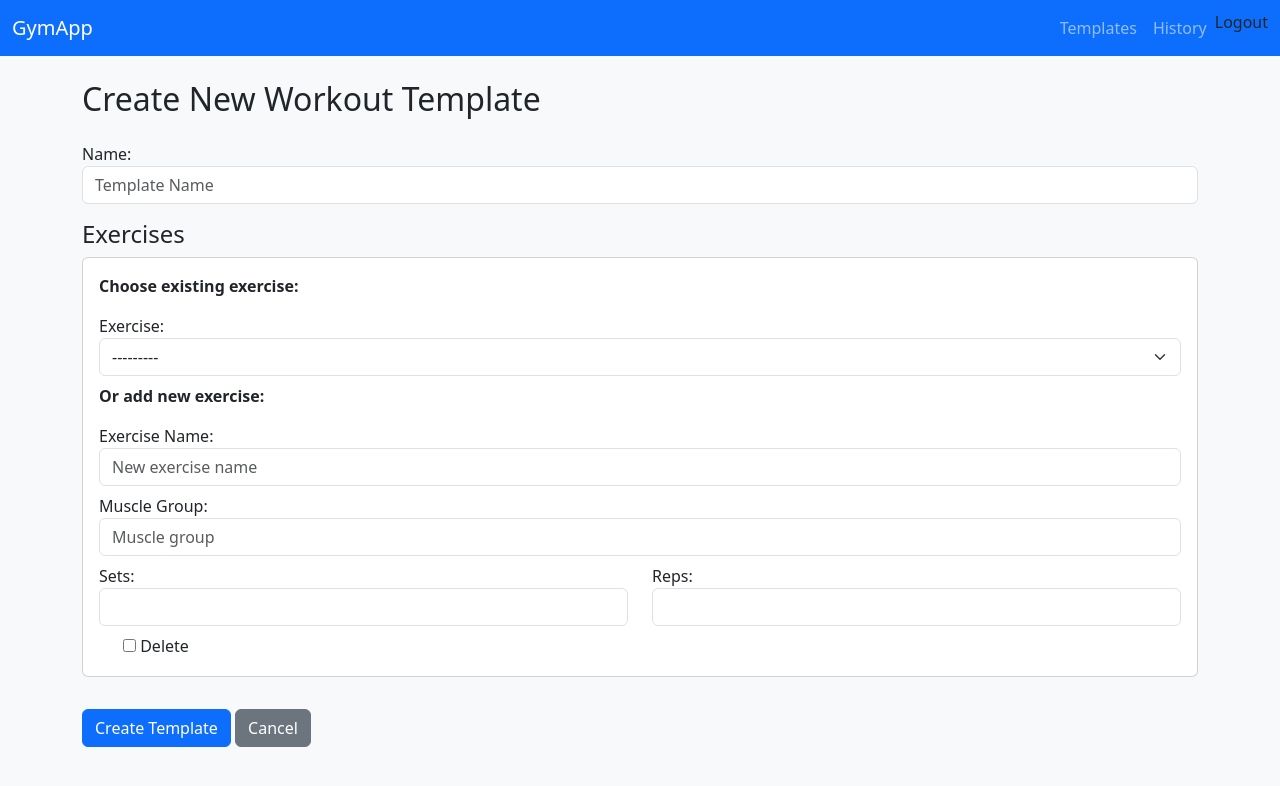
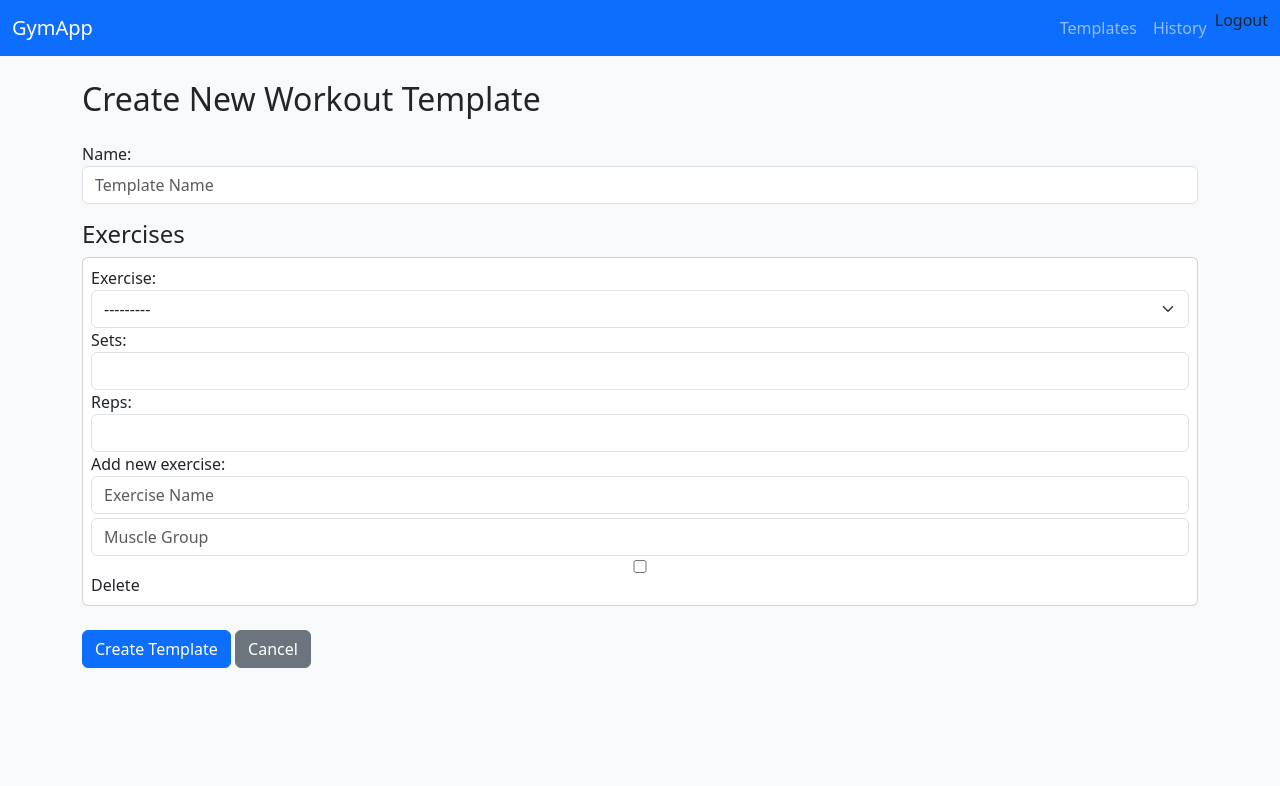
Before and after one commit to CNeiheisel/gymApp, a Django app: page /templates/create/ in a window 1280 px wide. Shown: the top 786 px of the page. Run offline with Django 5.2, Linux system fonts and the light colour scheme; a user stored in the database is signed in; data comes from the database, SQL or seed files in the repository.

Commit message:
Update create_template.html

```diff
--- a/workouts/templates/workouts/create_template.html
+++ b/workouts/templates/workouts/create_template.html
@@ -11,32 +11,29 @@
 <nav class="navbar navbar-expand-lg navbar-dark bg-primary mb-4">
     <div class="container-fluid">
         <a class="navbar-brand" href="{% url 'home' %}">GymApp</a>
-        <button class="navbar-toggler" type="button" data-bs-toggle="collapse" data-bs-target="#navbarNav">
-            <span class="navbar-toggler-icon"></span>
-        </button>
-        <div class="collapse navbar-collapse" id="navbarNav">
+        <div class="collapse navbar-collapse">
             <ul class="navbar-nav ms-auto">
-                {% if user.is_authenticated %}
                 <li class="nav-item"><a class="nav-link" href="{% url 'templates' %}">Templates</a></li>
                 <li class="nav-item"><a class="nav-link" href="{% url 'history' %}">History</a></li>
                 <li class="nav-item">
                     <form action="{% url 'logout' %}" method="post" style="display:inline;">
                         {% csrf_token %}
-                            <button type="submit" class="nav-link btn btn-link" style="display:inline; padding:0; color:inherit; text-decoration:none;">Logout</button>
+                        <button type="submit" class="nav-link btn btn-link" style="padding:0; color:inherit; text-decoration:none;">Logout</button>
                     </form>
                 </li>
-                {% else %}
-                    <li class="nav-item"><a class="nav-link" href="{% url 'login' %}">Login</a></li>
-                    <li class="nav-item"><a class="nav-link" href="{% url 'register' %}">Register</a></li>
-                {% endif %}
             </ul>
         </div>
     </div>
 </nav>
 
-<!-- Main content -->
 <div class="container">
     <h2 class="mb-4">Create New Workout Template</h2>
+
+    {% if messages %}
+        {% for message in messages %}
+            <div class="alert {% if message.tags %}alert-{{ message.tags }}{% endif %}">{{ message }}</div>
+        {% endfor %}
+    {% endif %}
 
     <form method="post">
         {% csrf_token %}
@@ -47,41 +44,18 @@
 
         <h4>Exercises</h4>
         {{ formset.management_form }}
+        {% for form in formset %}
+            <div class="card mb-2 p-2">
+                {{ form.exercise.label_tag }} {{ form.exercise }}
+                {{ form.sets.label_tag }} {{ form.sets }}
+                {{ form.reps.label_tag }} {{ form.reps }}
 
-        {% for form in formset %}
-            <div class="card mb-3 p-3">
-                <p><strong>Choose existing exercise:</strong></p>
-                <div class="mb-2">
-                    {{ form.exercise.label_tag }} {{ form.exercise }}
-                </div>
-
-                <p><strong>Or add new exercise:</strong></p>
-                <div class="mb-2">
-                    <label for="id_new_exercise_name_{{ forloop.counter0 }}">Exercise Name:</label>
-                    <input type="text" name="form-{{ forloop.counter0 }}-new_exercise_name"
-                           id="id_new_exercise_name_{{ forloop.counter0 }}"
-                           class="form-control" placeholder="New exercise name">
-                </div>
-                <div class="mb-2">
-                    <label for="id_new_muscle_group_{{ forloop.counter0 }}">Muscle Group:</label>
-                    <input type="text" name="form-{{ forloop.counter0 }}-new_muscle_group"
-                           id="id_new_muscle_group_{{ forloop.counter0 }}"
-                           class="form-control" placeholder="Muscle group">
-                </div>
-
-                <div class="row">
-                    <div class="col">
-                        {{ form.sets.label_tag }} {{ form.sets }}
-                    </div>
-                    <div class="col">
-                        {{ form.reps.label_tag }} {{ form.reps }}
-                    </div>
-                </div>
+                <label>Add new exercise:</label>
+                <input type="text" name="form-{{ forloop.counter0 }}-new_exercise_name" placeholder="Exercise Name" class="form-control mb-1">
+                <input type="text" name="form-{{ forloop.counter0 }}-new_muscle_group" placeholder="Muscle Group" class="form-control mb-1">
 
                 {% if form.DELETE %}
-                    <div class="form-check mt-2">
-                        {{ form.DELETE }} <label class="form-check-label">Delete</label>
-                    </div>
+                    {{ form.DELETE }} <label>Delete</label>
                 {% endif %}
             </div>
         {% endfor %}
```
Lines whose indentation alone changed are shown as unchanged.
